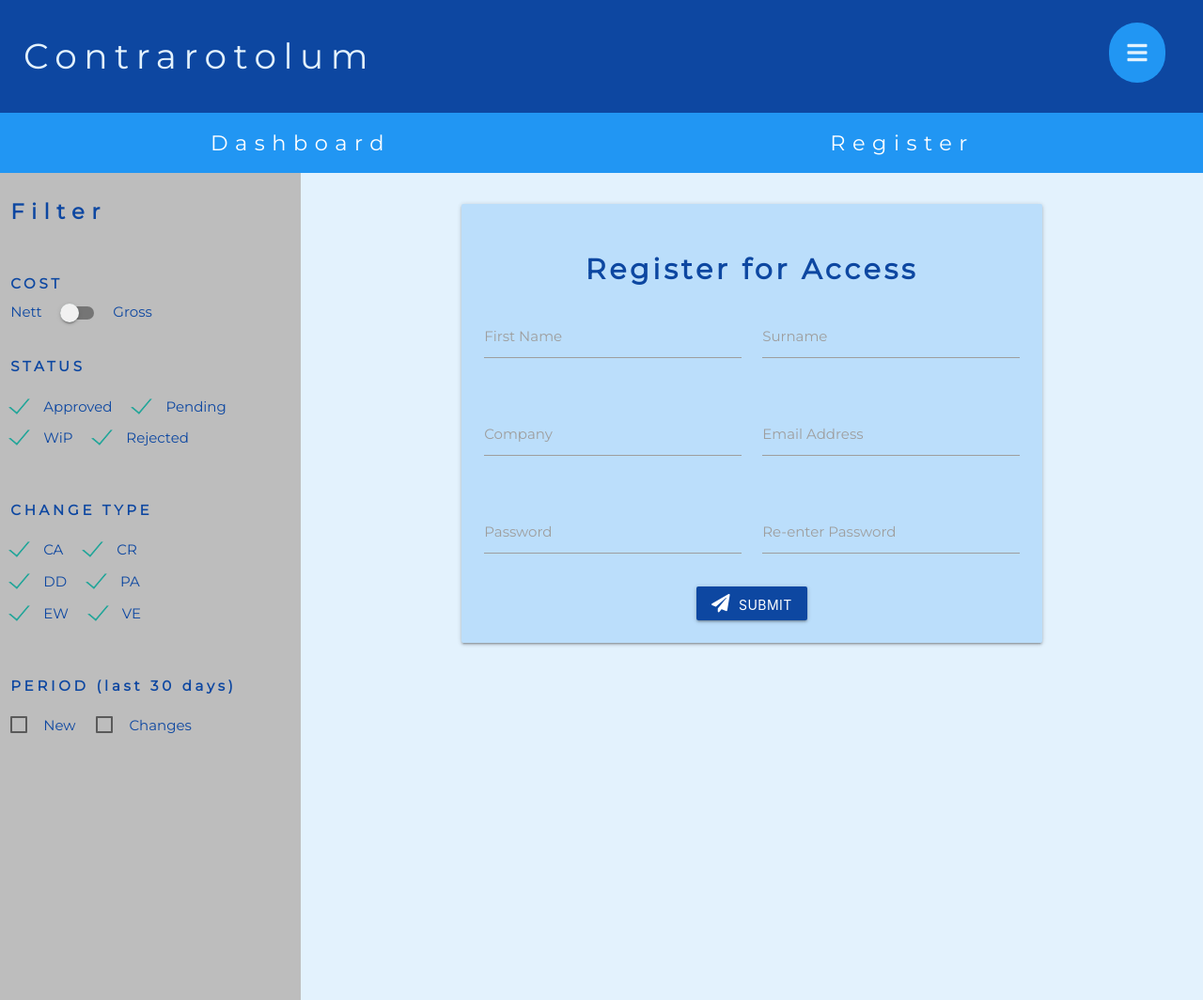
After one commit to Code-Institute-Submissions/MS4-0, a Flask app: page /registration in a window 1280 px wide. The commit adds this page. Shown: the whole page at 94% size. Run offline with Flask 2, Linux system fonts and the light colour scheme; data that the repository does not hold is empty; some libraries are stand-ins or nearby versions.

Commit message:
feat: add registration page

```diff
--- a/app.py
+++ b/app.py
@@ -6,6 +6,7 @@ from flask_pymongo import PyMongo
 from bson import json_util
 from bson.objectid import ObjectId
 from bson.json_util import dumps
+from werkzeug.security import generate_password_hash, check_password_hash
 if os.path.exists("env.py"):
   import env
 
@@ -22,6 +23,11 @@ mongo = PyMongo(app)
 @app.route("/dashboard")
 def dashboard():
   return render_template("dashboard.html")
+
+
+@app.route("/registration", methods=["GET", "POST"])
+def registration():
+  return render_template("registration.html")
 
 
 @app.route("/register")
--- a/static/css/style.css
+++ b/static/css/style.css
@@ -89,6 +89,29 @@ nav .fa-bars {
   background-color: #e3f2fd;
 }
 
+
+/* <----- LOGIN / REGISTRATION PAGE -----> */
+
+.containerLogin {
+  margin-top: 25px;
+}
+
+.containerLogin h3 {
+  color: #0d47a1;
+  font-size: 2rem;
+  letter-spacing: 0.25rem;
+  font-weight: 700;
+}
+
+#password1,
+#password2 {
+  margin-bottom: 0px;
+}
+
+.passwordMatch {
+  font-size: 0.6rem;
+}
+
 /* <----- DASHBOARD -----> */
 
 #tableDashboard {
@@ -112,7 +135,7 @@ nav .fa-bars {
 }
 
 .highlightCell {
-  background-color: #0d47a1;
+  background-color: #555a61;
   color: #e3f2fd;
   padding-left: 10px;
   font-weight: 700;
--- a/static/js/script.js
+++ b/static/js/script.js
@@ -37,9 +37,22 @@ $(document).ready(function () {
 });
 
 
+// <----- LOGIN / REGISTRATION ----->
 
-// $('#changeDescription').val('New Text');
-//   M.textareaAutoResize($('#changeDescription'));
+$('#password2').on('keyup', function() {
+  const var1 = $('#password1').val()
+  const var2 = $('#password2').val()
+  console.log(var1, var2)
+  if (var2 == '') {
+    $('.passwordMatch').html("")
+  }
+  else if (var1 == var2) {
+    $('.passwordMatch').html("Password match!")
+  }
+  else {
+    $('.passwordMatch').html("Password does not match")
+  }
+})
 
 
 // <----- DASHBOARD ----->
--- /dev/null
+++ b/templates/registration.html
@@ -0,0 +1,57 @@
+{% extends "base.html" %}
+{% block content %}
+
+<div class="containerLogin">
+  <div class="row">
+    <form class="col s8 offset-s2" method="POST" action="{{ url_for('registration') }}">
+      <div class="card-panel blue lighten-4">
+        <h3 class="center-align">Register for Access</h3>
+        <div class="row">
+          <div class="input-field col s6">
+            <input type="text" name="fname" id="fname" validate required>
+            <label for="fname">First Name</label>
+          </div>
+          <div class="input-field col s6">
+            <input type="text" name="sname" id="sname" validate required>
+            <label for="sname">Surname</label>
+          </div>
+        </div>
+        <div class="row">
+          <div class="input-field col s6">
+            <input type="text" name="cname" id="cname" validate>
+            <label for="cname">Company</label>
+          </div>
+          <div class="input-field col s6">
+            <input type="email" name="email" id="email" validate required>
+            <label for="email">Email Address</label>
+          </div>
+        </div>
+        <div class="row">
+          <div class="input-field col s6">
+            <input type="password" name="password1" id="password1" validate required>
+            <label for="password1">Password</label>
+            <span class="passwordCheck"></span>
+          </div>
+          <div class="input-field col s6">
+            <input type="password" name="password2" id="password2" required>
+            <label for="password2">Re-enter Password</label>
+            <span class="passwordMatch"></span>
+          </div>
+        </div>
+        <div class="center-align">
+        <button class="btn waves-effect blue darken-4 waves-light" type="submit" name="action">
+          <i class="fas fa-paper-plane"></i>&nbsp;&nbsp;Submit
+        </button>
+      </div>
+    </div>
+    </form>
+  </div>
+</div>
+
+{% endblock %}
+
+
+
+{% block scripts %}
+
+{% endblock %}
```
